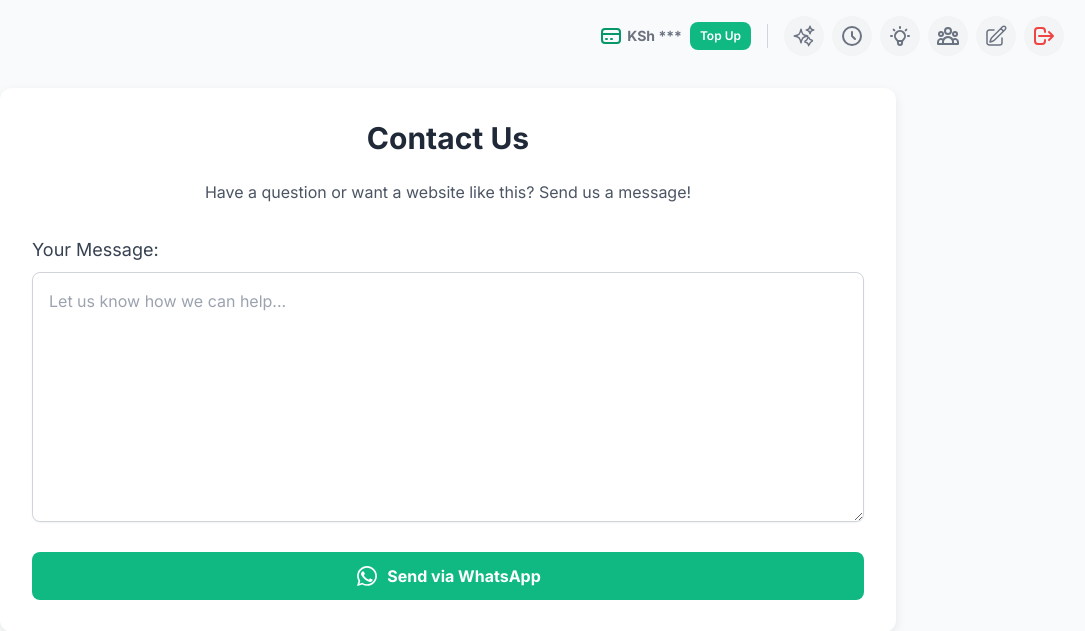
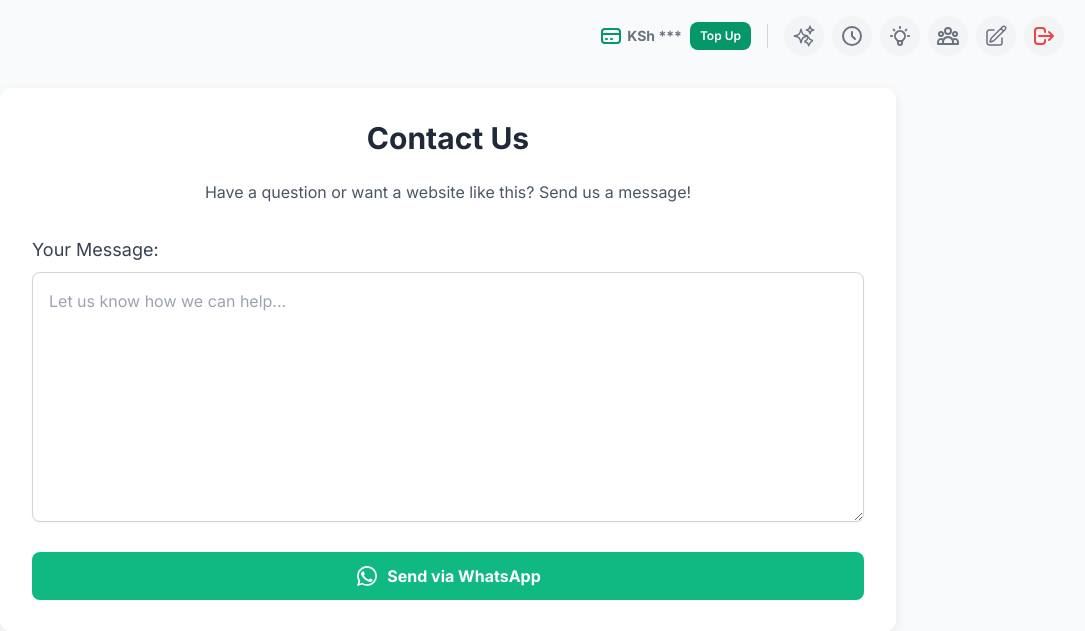
Before and after one commit to paulphysics/humanizeyouressay, a Flask app: template templates/contact.html in a window 1280 px wide. Shown: the top 631 px of the page, without its empty margins (192-1277 px from the left). Run offline with Flask 3, Linux system fonts and the light colour scheme; the template is opened without the code that fills it: most values are stand-ins (such as "Sample title", 1, 10 or a date in 2020); parts of the project's set-up code (start-up, migrations or seed data) failed here and were passed over.

Commit message:
Update _header.html

```diff
--- a/templates/_header.html
+++ b/templates/_header.html
@@ -20,7 +20,8 @@
                         </svg>
                         <strong id="wallet-balance-amount" class="text-gray-500" data-balance="{{ "%.2f"|format(wallet_balance) }}">KSh ***</strong>
                     </span>
-                    <button id="topUpBtn" class="text-white font-semibold rounded-lg transition duration-300 text-xs py-1.5 px-2.5 bg-green-500 hover:bg-green-600">Top Up</button>
+                    <!-- ✅ FIX: Updated to the correct green color -->
+                    <button id="topUpBtn" class="text-white font-semibold rounded-lg transition duration-300 text-xs py-1.5 px-2.5 bg-green-600 hover:bg-green-700">Top Up</button>
                 </div>
                 <div class="border-l border-gray-300 h-6"></div>
             {% endif %}
```
